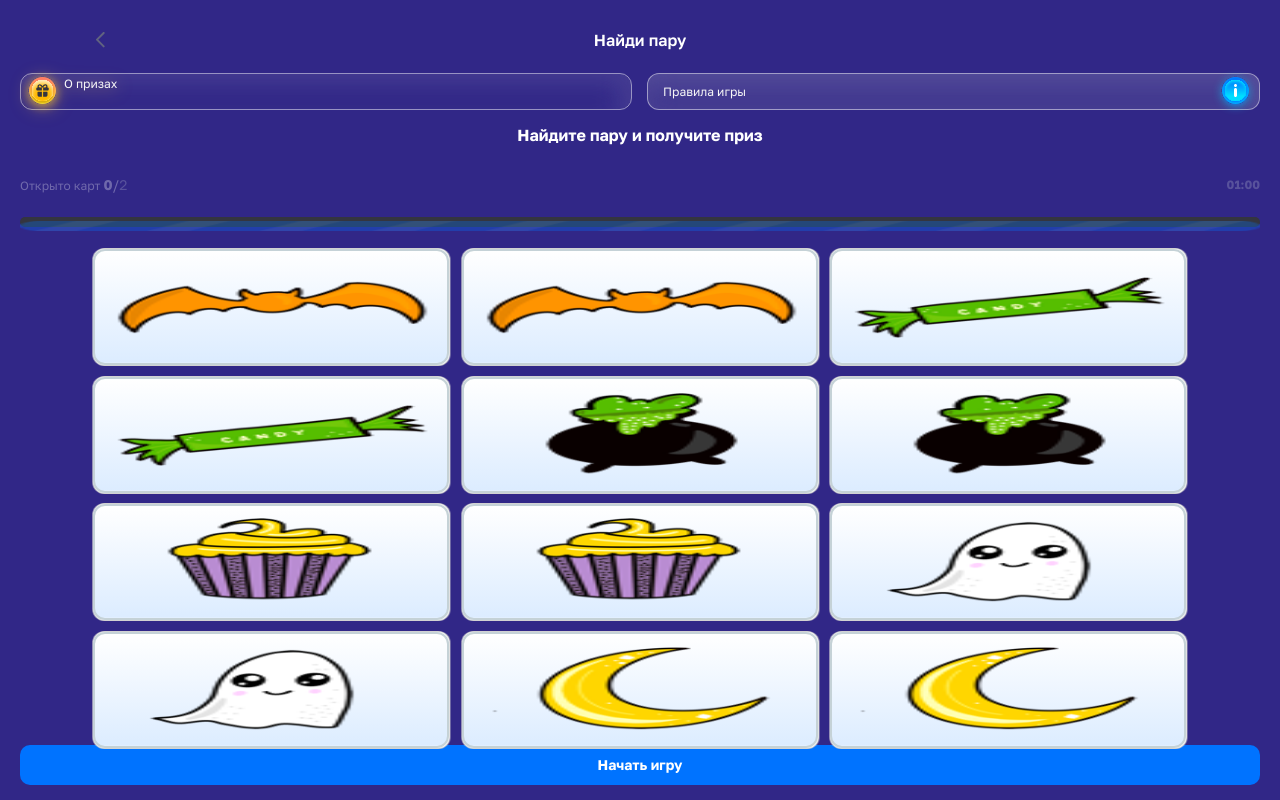
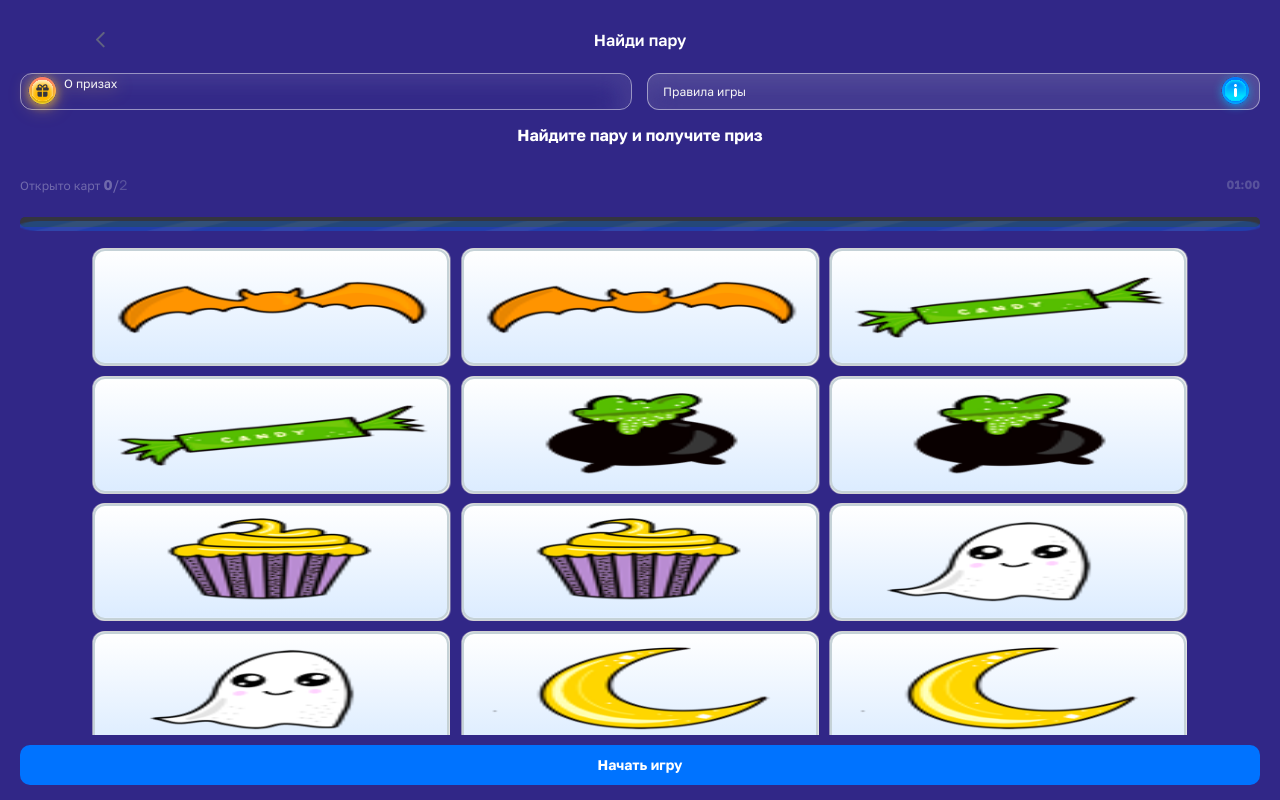
Before and after one commit to asads30/aksiya, a Vue app: page /game in a window 1280 px wide. Built offline with nearby package versions, Linux system fonts and the light colour scheme.

Commit message:
Remove overflow hidden

```diff
--- a/src/views/GameView.vue
+++ b/src/views/GameView.vue
@@ -118,7 +118,13 @@ watch(
         leftLink="/"
       ></HeaderComponent>
     </div>
-    <div style="height: calc(100dvh - 70px); max-height: calc(100dvh - 70px)">
+    <div
+      style="
+        height: calc(100dvh - 70px);
+        max-height: calc(100dvh - 70px);
+        overflow: hidden;
+      "
+    >
       <GameTitle />
       <GameBoard :cardList="cardList" :status="status" @flip-card="flipCard" />
     </div>
```
